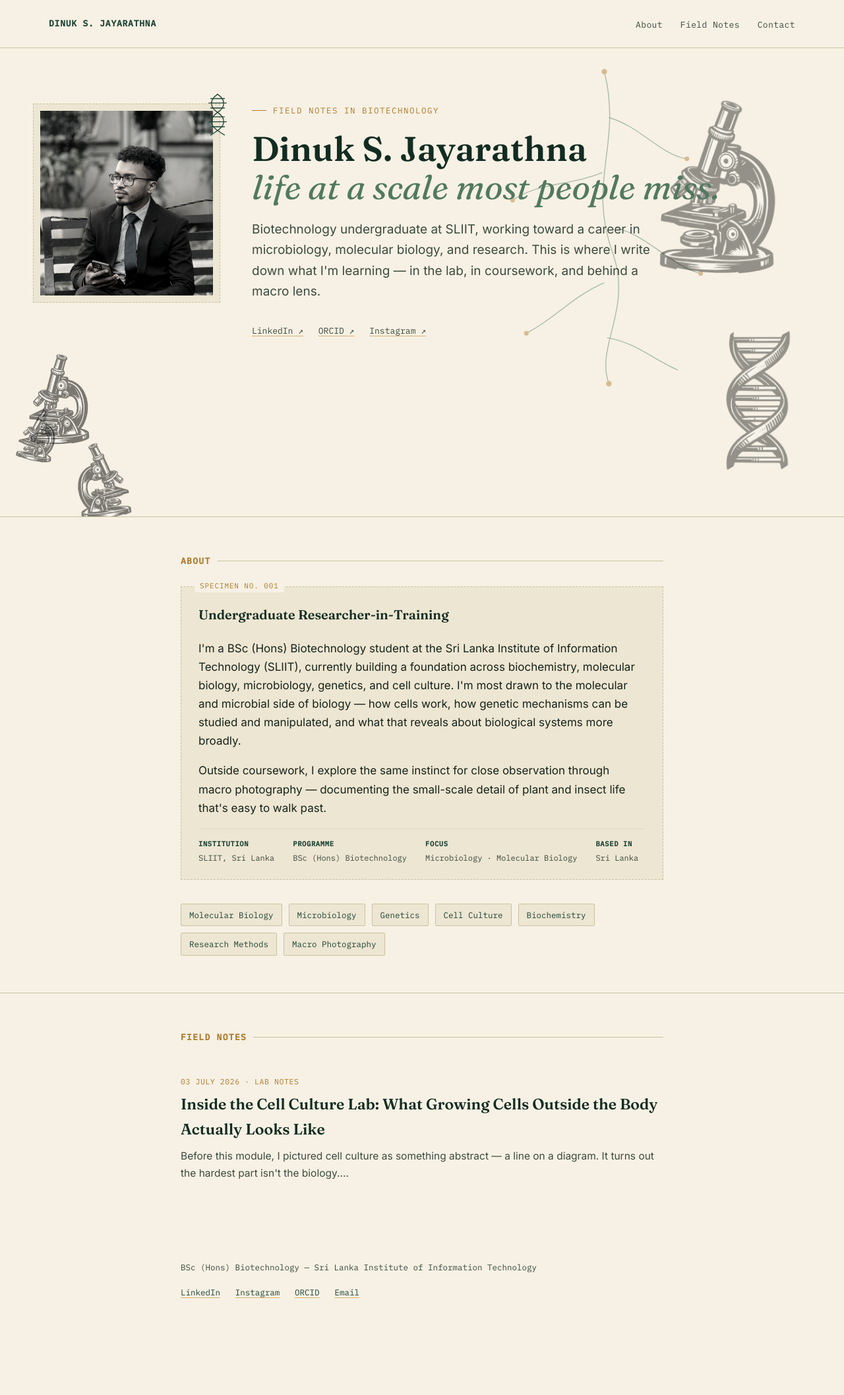
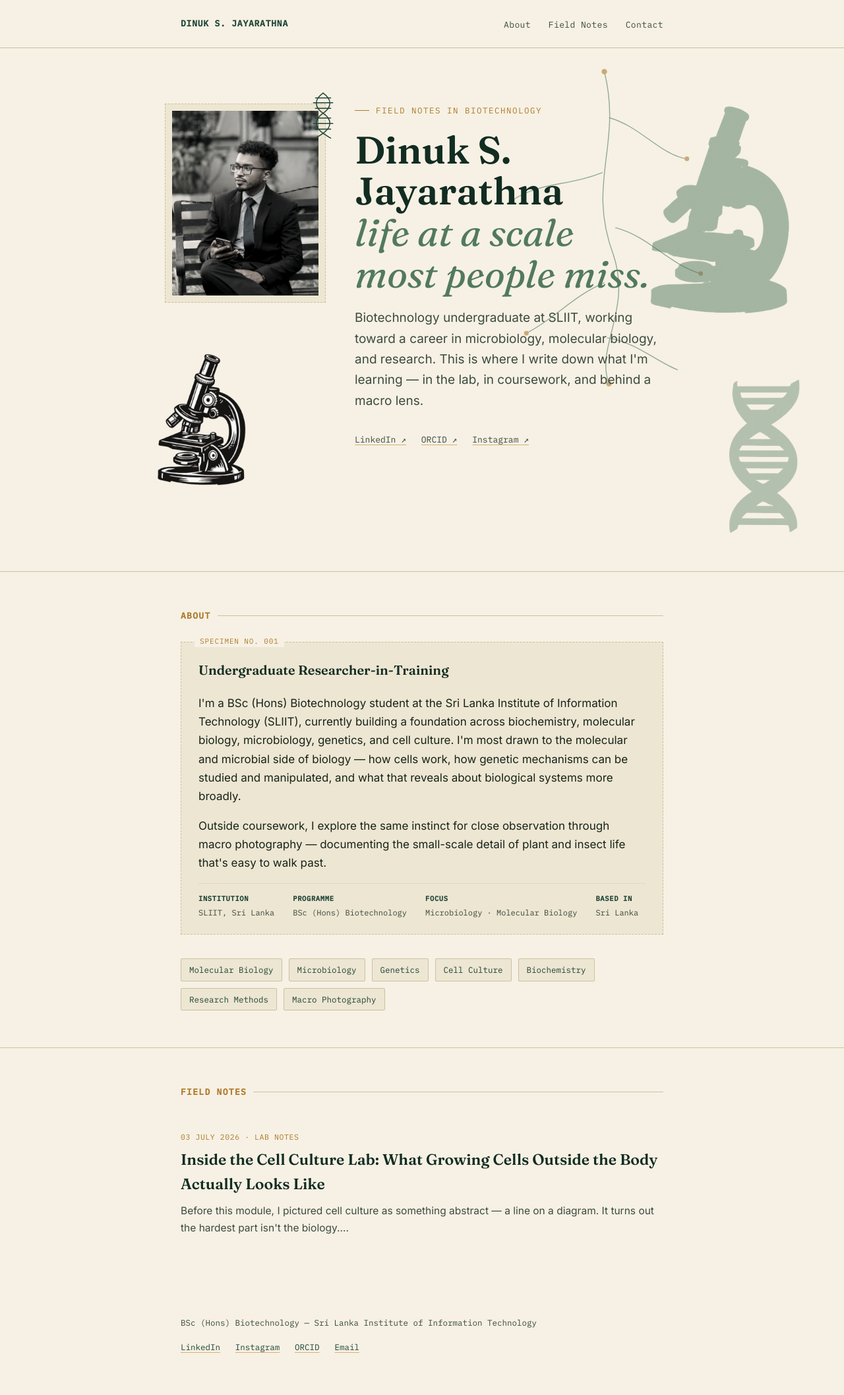
Before and after one commit to DinukSJayarathna/field-notes, a Jekyll site: the page built from index.html, in a window 1280 px wide. Shown: the whole page at 66% size. Built offline with Jekyll 4.4.1, drawn with Linux system fonts in a browser that asks for light colours; before the commit the page ends 2032 px from its top, so only the background shows below that.

Commit message:
Add files via upload

```diff
--- a/assets/css/style.css
+++ b/assets/css/style.css
@@ -61,7 +61,6 @@
 }
 
 .site-header .wrap {
-  max-width: 1180px;
   display: flex;
   justify-content: space-between;
   align-items: center;
@@ -106,7 +105,7 @@
   right: -40px;
   width: 640px;
   height: 640px;
-  opacity: 0.45;
+  opacity: 0.6;
   z-index: 0;
   pointer-events: none;
 }
@@ -114,36 +113,35 @@
 .hero-bg-icon {
   position: absolute;
   z-index: 0;
-  opacity: 0.4;
+  opacity: 0.5;
   pointer-events: none;
-  filter: grayscale(100%);
 }
 
 .hero-bg-microscope {
-  width: 250px;
+  width: 300px;
   height: auto;
-  top: 6px;
-  right: 60px;
+  top: 0px;
+  right: 30px;
 }
 
 .hero-bg-dna {
-  width: 190px;
+  width: 210px;
   height: auto;
-  bottom: 0px;
-  right: 30px;
+  bottom: -20px;
+  right: 10px;
+  opacity: 0.4;
 }
 
-@media (max-width: 1000px) {
+@media (max-width: 900px) {
   .hero-bg-icon { display: none; }
 }
 
 .hero-grid {
   position: relative;
   z-index: 1;
-  max-width: 1180px;
   display: grid;
-  grid-template-columns: 260px 1fr;
-  gap: 48px;
+  grid-template-columns: 220px 1fr;
+  gap: 44px;
   align-items: start;
 }
 
@@ -175,53 +173,21 @@
 
 .icon-dna-small {
   position: absolute;
-  top: -18px;
-  right: -16px;
-  width: 38px;
+  top: -20px;
+  right: -18px;
+  width: 42px;
   height: auto;
 }
 
 .icon-accent {
   display: block;
-  opacity: 0.9;
+  opacity: 0.92;
 }
 
 .icon-bacteria-side {
-  display: none;
-}
-
-.hero-bacteria-cluster {
-  position: relative;
-  margin: 40px 0 0 -30px;
-  height: 220px;
-  pointer-events: none;
-}
-
-.hero-bacteria-cluster img {
-  position: absolute;
-  opacity: 0.5;
-  filter: grayscale(100%);
-}
-
-.bacteria-1 {
-  width: 130px;
-  top: 0;
-  left: 6px;
-  transform: rotate(-4deg);
-}
-
-.bacteria-2 {
-  width: 78px;
-  top: 96px;
-  left: 0px;
-  transform: rotate(10deg);
-}
-
-.bacteria-3 {
-  width: 110px;
-  top: 140px;
-  left: 78px;
-  transform: rotate(-6deg) scaleX(-1);
+  width: 190px;
+  height: auto;
+  margin: 22px 0 0 -34px;
 }
 
 @media (max-width: 640px) {
@@ -229,10 +195,10 @@
     grid-template-columns: 1fr;
   }
   .hero-photo-col {
-    width: 220px;
+    width: 170px;
     margin: 0 auto 8px;
   }
-  .hero-bacteria-cluster { display: none; }
+  .icon-bacteria-side { display: none; }
 }
 
 .eyebrow {
@@ -258,16 +224,10 @@
 .hero h1 {
   font-family: var(--font-display);
   font-weight: 600;
-  font-size: clamp(32px, 4.4vw, 52px);
-  line-height: 1.12;
+  font-size: clamp(38px, 6vw, 58px);
+  line-height: 1.08;
   margin: 0 0 20px;
   color: var(--forest-deep);
-  white-space: nowrap;
-}
-
-.hero h1 em {
-  display: block;
-  white-space: normal;
 }
 
 .hero h1 em {
@@ -493,10 +453,6 @@
 /* ============================================
    Responsive
    ============================================ */
-@media (max-width: 480px) {
-  .hero h1 { white-space: normal; font-size: clamp(28px, 8vw, 38px); }
-}
-
 @media (max-width: 560px) {
   .hero { padding: 56px 0 44px; }
   .hero-veins { width: 300px; height: 300px; top: -20px; right: -100px; }
--- a/index.html
+++ b/index.html
@@ -22,8 +22,8 @@
     </g>
   </svg>
 
-  <img class="hero-bg-icon hero-bg-microscope" src="{{ '/assets/img/microscope.png' | relative_url }}" alt="">
-  <img class="hero-bg-icon hero-bg-dna" src="{{ '/assets/img/dna.png' | relative_url }}" alt="">
+  <img class="hero-bg-icon hero-bg-microscope" src="{{ '/assets/img/microscope-tint.png' | relative_url }}" alt="">
+  <img class="hero-bg-icon hero-bg-dna" src="{{ '/assets/img/dna-tint.png' | relative_url }}" alt="">
 
   <div class="wrap hero-grid">
     <div class="hero-photo-col">
@@ -43,11 +43,7 @@
           </g>
         </svg>
       </div>
-      <div class="hero-bacteria-cluster" aria-hidden="true">
-        <img class="bacteria-1" src="{{ '/assets/img/bacteria.png' | relative_url }}" alt="">
-        <img class="bacteria-2" src="{{ '/assets/img/bacteria.png' | relative_url }}" alt="">
-        <img class="bacteria-3" src="{{ '/assets/img/bacteria.png' | relative_url }}" alt="">
-      </div>
+      <img class="icon-accent icon-bacteria-side" src="{{ '/assets/img/bacteria.png' | relative_url }}" alt="">
     </div>
 
     <div class="hero-content">
```
Also changed, not shown: assets/img/dna-tint.png (added), assets/img/microscope-tint.png (added).
